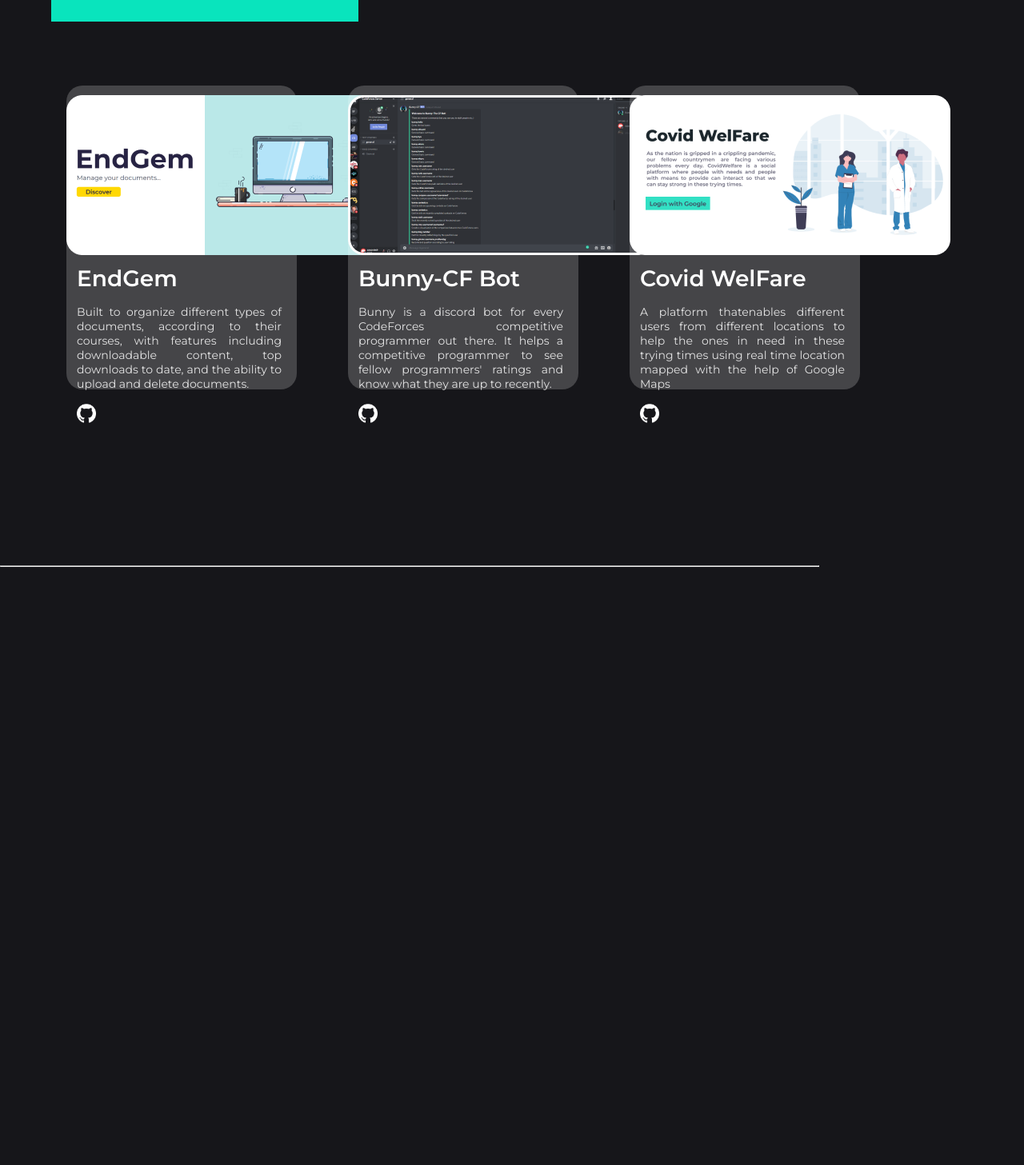
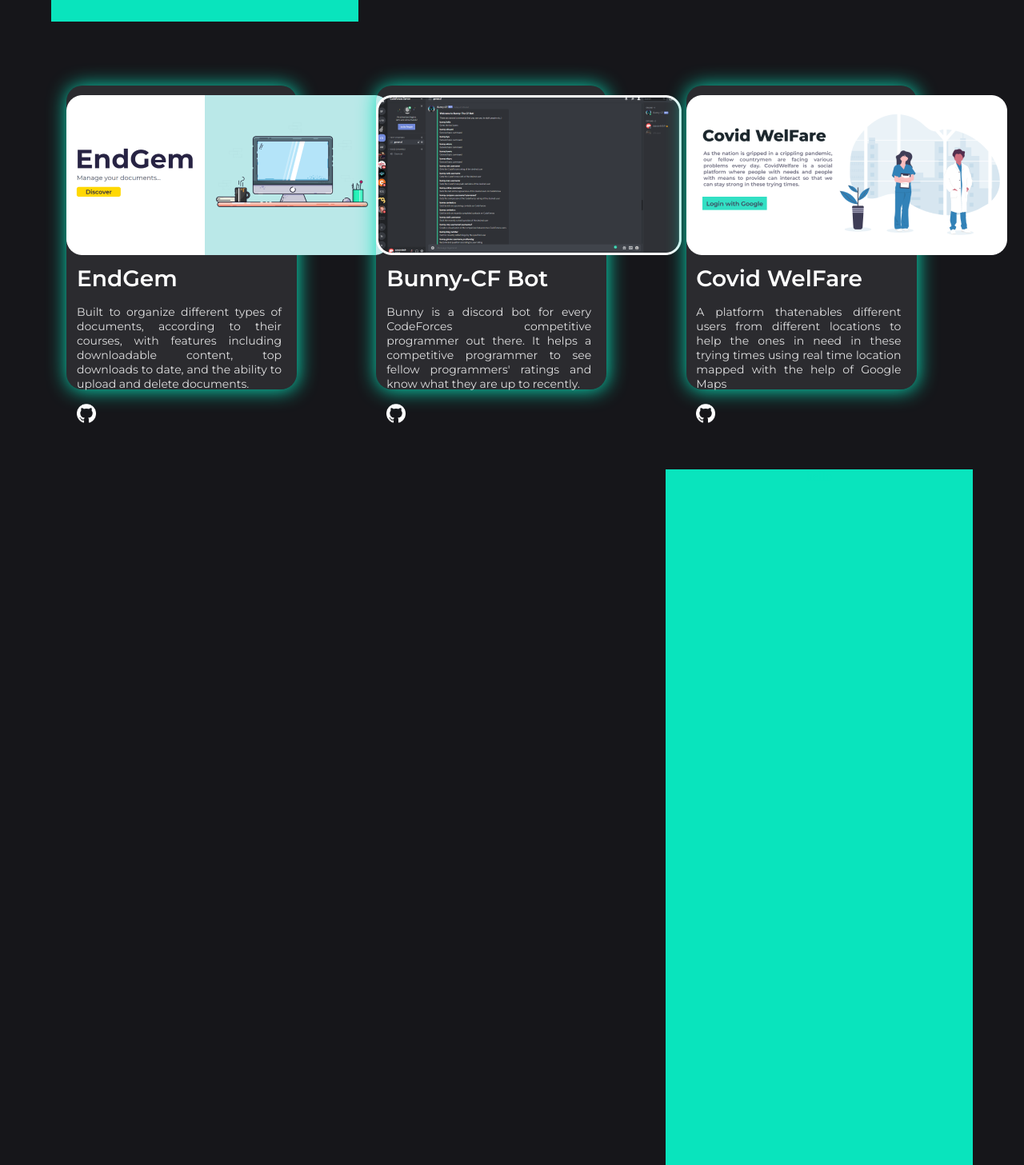
Before and after one commit to daksh4469/Portfolio, a React (Create React App) app: page / in a window 1280 px wide. Shown: the part 1693-3150 px from the top of the page at 80% size. Built offline with nearby package versions, Linux system fonts and the light colour scheme.

Commit message:
Update styling and add block-2

```diff
--- a/src/App.js
+++ b/src/App.js
@@ -7,7 +7,6 @@
   return (
     <div className="App">
       <Body />
-      <hr className="hr3"></hr>
       <hr className="hr4"></hr>
     </div>
   );
--- a/src/components/Body.js
+++ b/src/components/Body.js
@@ -12,6 +12,7 @@
             <About />
             <Projects />
             <div className="block-1">hello</div>
+            <div className="block-2">hello</div>
         </div>
     )
 }
--- a/src/components/styles/card.css
+++ b/src/components/styles/card.css
@@ -1,7 +1,7 @@
 @import url("https://fonts.googleapis.com/css2?family=Montserrat:wght@100;200;300;400;500;600;700;800;900&display=swap");
 
 .outer-div {
-  background-color: rgba(255, 255, 255, 0.2);
+  background-color: rgba(255, 255, 255, 0.09);
   width: 22.5vw;
   height: 47.5vh;
   font-family: "Montserrat", sans-serif;
@@ -10,7 +10,15 @@
   border-radius: 20px;
   margin-left: 5vw;
   color: #fff;
-  box-shadow: 0 0;
+  box-shadow: 1px 1px 25px #09e4bd;
+}
+
+.outer-div:nth-child(2) {
+  margin-left: 7.75vw;
+}
+
+.outer-div:nth-child(3) {
+  margin-left: 7.75vw;
 }
 
 .img-container {
--- a/src/index.css
+++ b/src/index.css
@@ -38,6 +38,15 @@
   left: 5vw;
 }
 
+.block-2 {
+  background-color: #09e4bd;
+  height: 140vh;
+  width: 30vw;
+  position: absolute;
+  top: 285vh;
+  right: 5vw;
+}
+
 .hr1 {
   position: absolute;
   top: 100vh;
```
